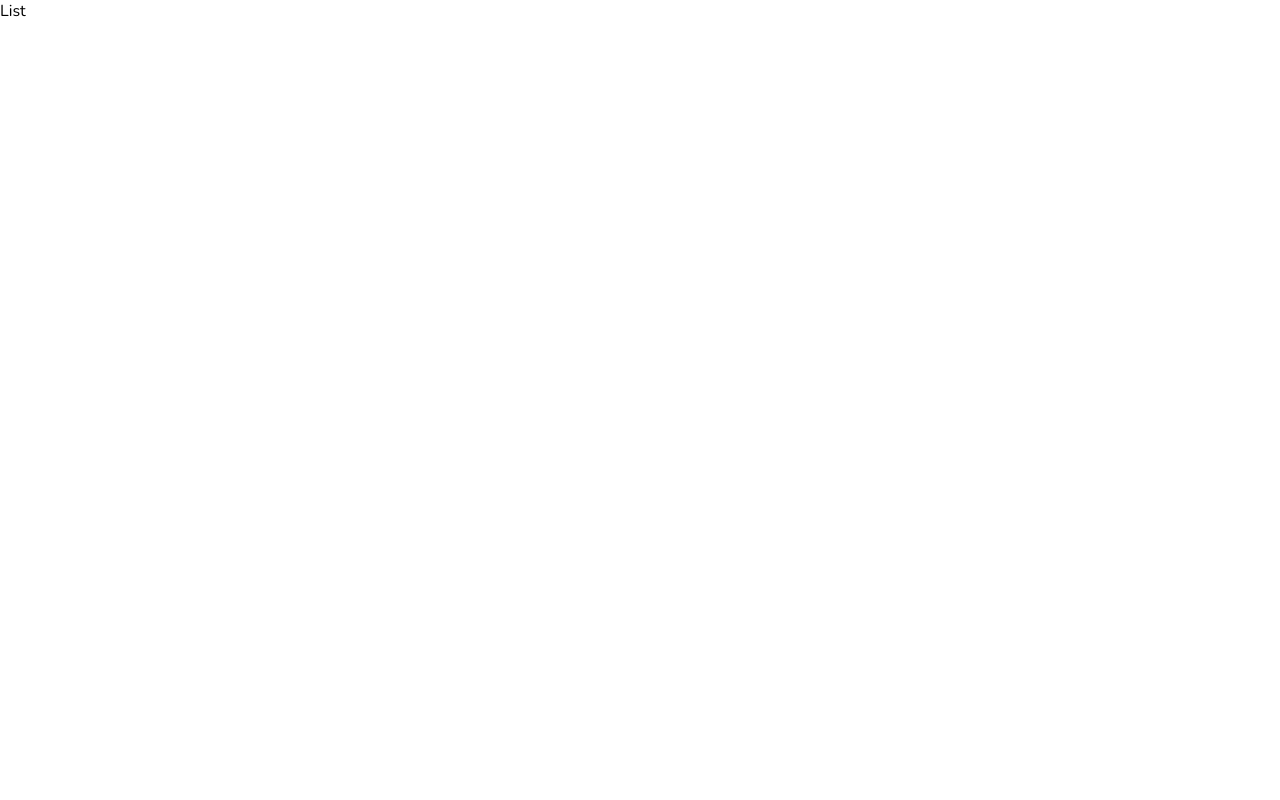
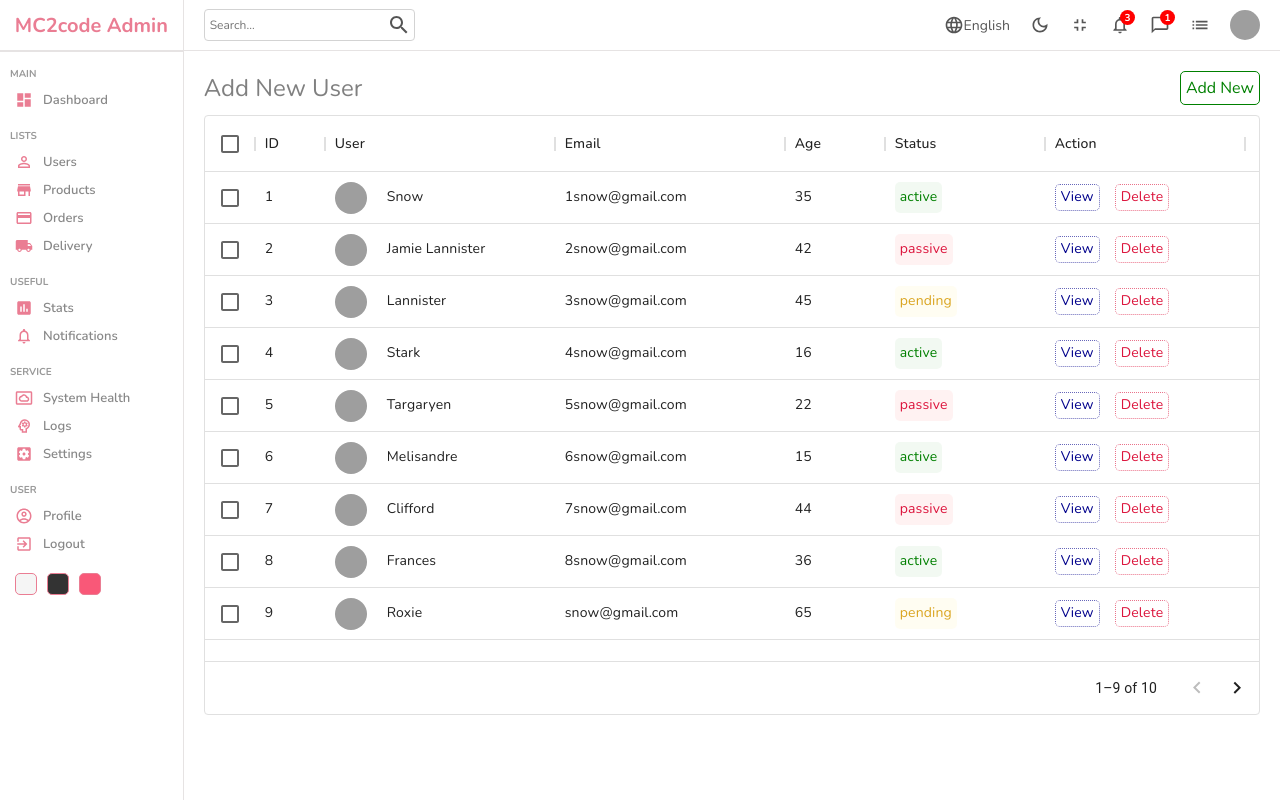
Before and after one commit to Khadija-Ou/Admin-Panel, a React (Create React App) app: page /users in a window 1280 px wide. Built offline with nearby package versions, Linux system fonts and the light colour scheme; grey boxes are pictures that could not be loaded.

Commit message:
Greated a datatable component using material ui

```diff
--- a/package.json
+++ b/package.json
@@ -7,6 +7,7 @@
     "@emotion/styled": "^11.10.5",
     "@mui/icons-material": "^5.11.0",
     "@mui/material": "^5.11.6",
+    "@mui/x-data-grid": "^5.17.21",
     "@testing-library/jest-dom": "^5.16.5",
     "@testing-library/react": "^13.4.0",
     "@testing-library/user-event": "^13.5.0",
--- /dev/null
+++ b/src/components/datatable/Datatable.jsx
@@ -0,0 +1,56 @@
+import './datatable.scss'
+import { DataGrid } from '@mui/x-data-grid'
+import { userColumns, userRows } from '../../datatablesource'
+import { Link } from 'react-router-dom'
+import { useState } from 'react'
+
+const Datatable = () => {
+  const [data, setData] = useState(userRows)
+
+  const handleDelete = (id) => {
+    setData(data.filter((item) => item.id !== id))
+  }
+
+  const actionColumn = [
+    {
+      field: 'action',
+      headerName: 'Action',
+      width: 200,
+      renderCell: (params) => {
+        return (
+          <div className='cellAction'>
+            <Link to='/users/test' style={{ textDecoration: 'none' }}>
+              <div className='viewButton'>View</div>
+            </Link>
+            <div
+              className='deleteButton'
+              onClick={() => handleDelete(params.row.id)}
+            >
+              Delete
+            </div>
+          </div>
+        )
+      },
+    },
+  ]
+  return (
+    <div className='datatable'>
+      <div className='datatableTitle'>
+        Add New User
+        <Link to='/users/new' className='link'>
+          Add New
+        </Link>
+      </div>
+      <DataGrid
+        className='datagrid'
+        rows={data}
+        columns={userColumns.concat(actionColumn)}
+        pageSize={9}
+        rowsPerPageOptions={[9]}
+        checkboxSelection
+      />
+    </div>
+  )
+}
+
+export default Datatable
--- /dev/null
+++ b/src/components/datatable/datatable.scss
@@ -0,0 +1,78 @@
+.datatable {
+  height: 600px;
+  padding: 20px;
+
+  .datatableTitle {
+    width: 100%;
+    font-size: 24px;
+    color: gray;
+    margin-bottom: 10px;
+    display: flex;
+    align-items: center;
+    justify-content: space-between;
+
+    .link {
+      text-decoration: none;
+      color: green;
+      font-size: 16px;
+      font-weight: 400;
+      border: 1px solid green;
+      padding: 5px;
+      border-radius: 5px;
+      cursor: pointer;
+    }
+  }
+
+  .cellWithImg {
+    display: flex;
+    align-items: center;
+
+    .cellImg {
+      width: 32px;
+      height: 32px;
+      border-radius: 50%;
+      object-fit: cover;
+      margin-right: 20px;
+    }
+  }
+
+  .cellWithStatus {
+    padding: 5px;
+    border-radius: 5px;
+
+    &.active {
+      background-color: rgba(0, 128, 0, 0.05);
+      color: green;
+    }
+    &.pending {
+      background-color: rgba(255, 217, 0, 0.05);
+      color: goldenrod;
+    }
+    &.passive {
+      background-color: rgba(255, 0, 0, 0.05);
+      color: crimson;
+    }
+  }
+
+  .cellAction {
+    display: flex;
+    align-items: center;
+    gap: 15px;
+
+    .viewButton {
+      padding: 2px 5px;
+      border-radius: 5px;
+      color: darkblue;
+      border: 1px dotted rgba(0, 0, 139, 0.596);
+      cursor: pointer;
+    }
+
+    .deleteButton {
+      padding: 2px 5px;
+      border-radius: 5px;
+      color: crimson;
+      border: 1px dotted rgba(220, 20, 60, 0.6);
+      cursor: pointer;
+    }
+  }
+}
--- /dev/null
+++ b/src/datatablesource.js
@@ -0,0 +1,127 @@
+export const userColumns = [
+  { field: 'id', headerName: 'ID', width: 70 },
+  {
+    field: 'user',
+    headerName: 'User',
+    width: 230,
+    renderCell: (params) => {
+      return (
+        <div className='cellWithImg'>
+          <img
+            className='cellImg'
+            src={params.row.img}
+            alt='avatar'
+          />
+          {params.row.username}
+        </div>
+      )
+    },
+  },
+  {
+    field: 'email',
+    headerName: 'Email',
+    width: 230,
+  },
+
+  {
+    field: 'age',
+    headerName: 'Age',
+    width: 100,
+  },
+  {
+    field: 'status',
+    headerName: 'Status',
+    width: 160,
+    renderCell: (params) => {
+      return (
+        <div className={`cellWithStatus ${params.row.status}`}>
+          {params.row.status}
+        </div>
+      )
+    },
+  },
+]
+
+//temporary data
+export const userRows = [
+  {
+    id: 1,
+    username: 'Snow',
+    img: 'https://images.pexels.com/photos/1820770/pexels-photo-1820770.jpeg?auto=compress&cs=tinysrgb&dpr=2&w=500',
+    status: 'active',
+    email: '1snow@gmail.com',
+    age: 35,
+  },
+  {
+    id: 2,
+    username: 'Jamie Lannister',
+    img: 'https://images.pexels.com/photos/1820770/pexels-photo-1820770.jpeg?auto=compress&cs=tinysrgb&dpr=2&w=500',
+    email: '2snow@gmail.com',
+    status: 'passive',
+    age: 42,
+  },
+  {
+    id: 3,
+    username: 'Lannister',
+    img: 'https://images.pexels.com/photos/1820770/pexels-photo-1820770.jpeg?auto=compress&cs=tinysrgb&dpr=2&w=500',
+    email: '3snow@gmail.com',
+    status: 'pending',
+    age: 45,
+  },
+  {
+    id: 4,
+    username: 'Stark',
+    img: 'https://images.pexels.com/photos/1820770/pexels-photo-1820770.jpeg?auto=compress&cs=tinysrgb&dpr=2&w=500',
+    email: '4snow@gmail.com',
+    status: 'active',
+    age: 16,
+  },
+  {
+    id: 5,
+    username: 'Targaryen',
+    img: 'https://images.pexels.com/photos/1820770/pexels-photo-1820770.jpeg?auto=compress&cs=tinysrgb&dpr=2&w=500',
+    email: '5snow@gmail.com',
+    status: 'passive',
+    age: 22,
+  },
+  {
+    id: 6,
+    username: 'Melisandre',
+    img: 'https://images.pexels.com/photos/1820770/pexels-photo-1820770.jpeg?auto=compress&cs=tinysrgb&dpr=2&w=500',
+    email: '6snow@gmail.com',
+    status: 'active',
+    age: 15,
+  },
+  {
+    id: 7,
+    username: 'Clifford',
+    img: 'https://images.pexels.com/photos/1820770/pexels-photo-1820770.jpeg?auto=compress&cs=tinysrgb&dpr=2&w=500',
+    email: '7snow@gmail.com',
+    status: 'passive',
+    age: 44,
+  },
+  {
+    id: 8,
+    username: 'Frances',
+    img: 'https://images.pexels.com/photos/1820770/pexels-photo-1820770.jpeg?auto=compress&cs=tinysrgb&dpr=2&w=500',
+    email: '8snow@gmail.com',
+    status: 'active',
+    age: 36,
+  },
+  {
+    id: 9,
+    username: 'Roxie',
+    img: 'https://images.pexels.com/photos/1820770/pexels-photo-1820770.jpeg?auto=compress&cs=tinysrgb&dpr=2&w=500',
+    email: 'snow@gmail.com',
+    status: 'pending',
+    age: 65,
+  },
+  {
+    id: 10,
+    username: 'Roxie',
+    img: 'https://images.pexels.com/photos/1820770/pexels-photo-1820770.jpeg?auto=compress&cs=tinysrgb&dpr=2&w=500',
+    email: 'snow@gmail.com',
+    status: 'active',
+    age: 65,
+  },
+]
--- a/src/pages/list/List.jsx
+++ b/src/pages/list/List.jsx
@@ -1,7 +1,18 @@
 import './list.scss'
+import SideBar from '../../components/sidebar/SideBar'
+import NavBar from '../../components/navbar/NavBar'
+import Datatable from '../../components/datatable/Datatable'
 
 const List = () => {
-  return <div>List</div>
+  return (
+    <div className='list'>
+      <SideBar />
+      <div className='listContainer'>
+        <NavBar />
+        <Datatable />
+      </div>
+    </div>
+  )
 }
 
 export default List
--- a/src/pages/list/list.scss
+++ b/src/pages/list/list.scss
@@ -0,0 +1,7 @@
+.list {
+  display: flex;
+  width: 100%;
+  .listContainer {
+    flex: 6;
+  }
+}
```
Also changed, not shown: 1 other file (tests, documents, lock files or other folders).
